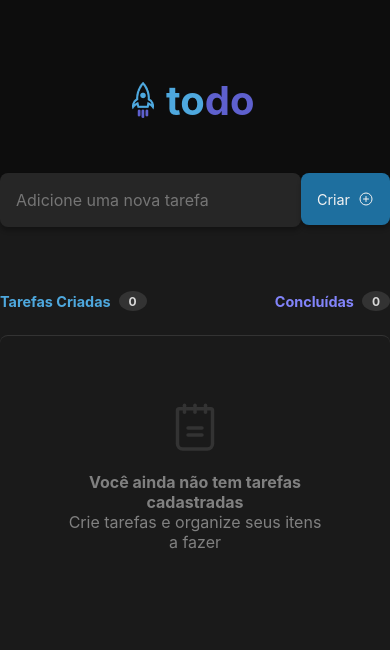
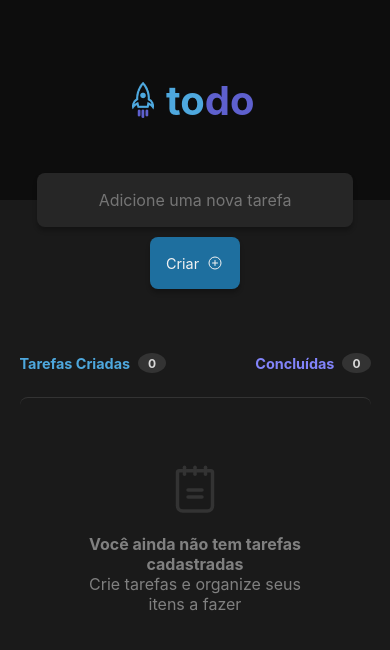
Before and after one commit to itsdavss/todo-list, a React (Vite) app: page / in a window 390 px wide. Shown: the top 650 px of the page. Built offline with nearby package versions, Linux system fonts and the light colour scheme.

Commit message:
adicionando responsividade

```diff
--- a/src/components/form/Form.module.css
+++ b/src/components/form/Form.module.css
@@ -110,7 +110,7 @@
   color: var(--gray-300);
 }
 
-.itens .mensagem h4:last-child{
+.itens .mensagem h4:last-child {
   font-weight: 400;
 }
 
@@ -139,6 +139,34 @@
 }
 
 .lista li .lixeira:hover path,
-.lista li .lixeira:hover line{
+.lista li .lixeira:hover line {
   stroke: var(--danger);
+
 }
+
+/* MOBILE */
+@media (max-width: 759px) {
+
+  .container {
+    margin: -27px 5%;
+  }
+
+  .form {
+    display: flex;
+    align-items: center;
+    flex-direction: column;
+    gap: 10px;
+  }
+
+  .form input {
+    width: 90%;
+    height: 54px;
+    text-align: center;
+  }
+
+  .form button {
+    padding: 16px;
+    width: 90px;
+    height: 52px;
+  }
+}
```
